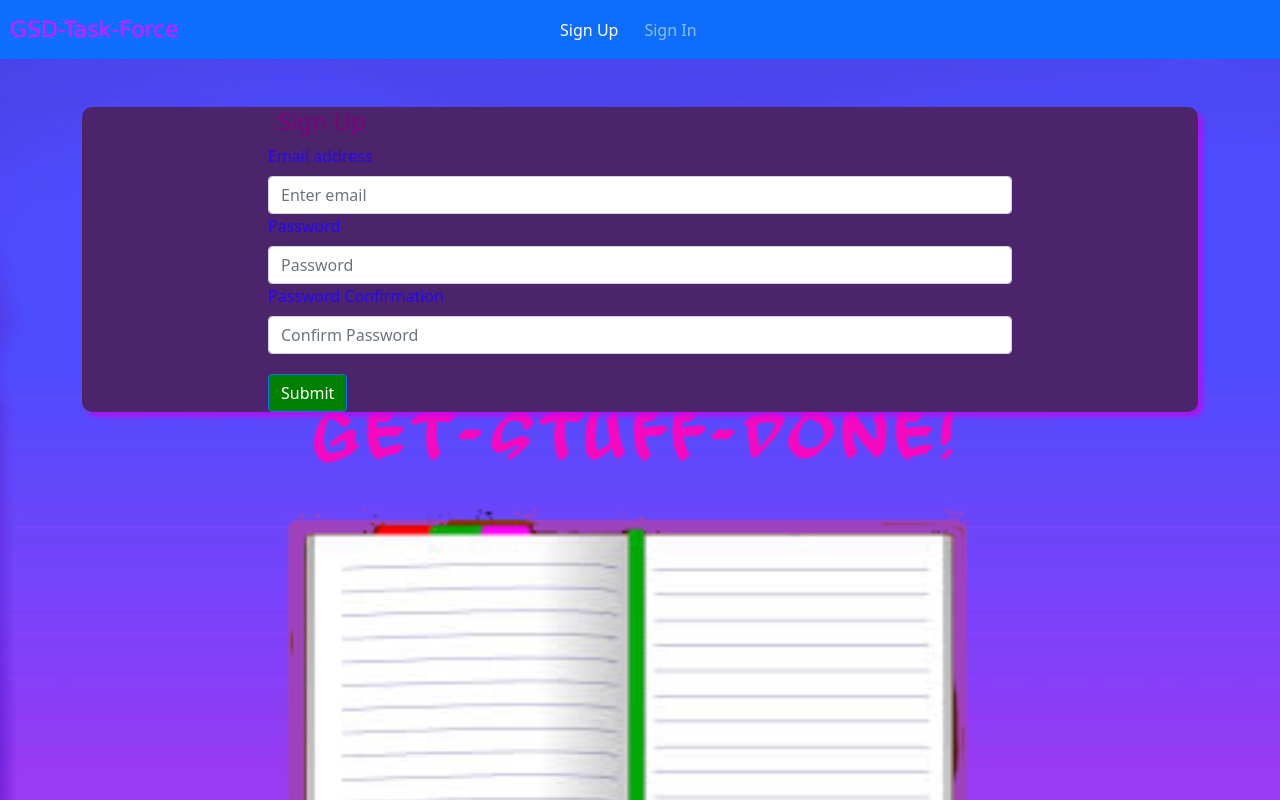
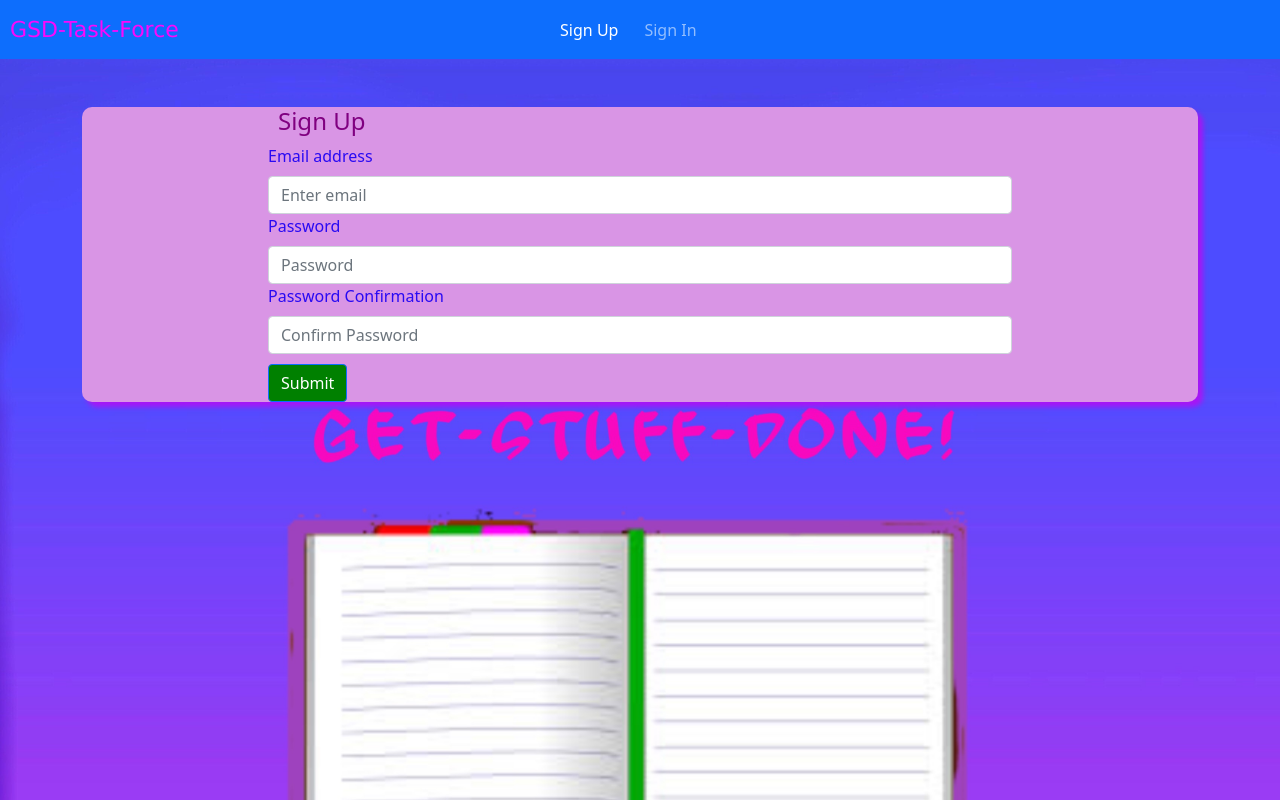
Before and after one commit to GSD-Task-Force/GSD-Task-Force-client, a React (Create React App) app: page /sign-up in a window 1280 px wide. Built offline with nearby package versions, Linux system fonts and the light colour scheme.

Commit message:
Updated colors css

```diff
--- a/src/index.scss
+++ b/src/index.scss
@@ -12,7 +12,7 @@ body{
     // CREATE TASK
     // TaskCreate [line 47 - line 75]
    // align-items: center;
-    background-color: rgb(126, 177, 234);
+    background-color: rgb(179, 124, 224);
     border: 3px solid rgb(49, 5, 245);
     color: blue;
     display: block;
@@ -33,7 +33,7 @@ body{
 .box1{
     // UpdateTask [line 72 - 100]
     align-items: center;
-    background-color: rgb(166, 97, 222);
+    background-color: rgb(179, 124, 224);
     border: 5px solid rgb(2, 0, 10);
     color: blue;
     display: block;
@@ -52,7 +52,7 @@ body{
 
     // Update / Delete page (in ShowTask) [lines 65 - 77]
     align-items: center;
-    background-color: rgb(224, 204, 240);
+    background-color: rgb(126, 177, 234);
     border: 5px solid rgb(49, 5, 245);
     color: blue;
     display: block;
@@ -75,8 +75,8 @@ body{
 }
 .sign{
     //sign up & sign in
-
-    background-color: rgb(76, 36, 108);
+    margin-top: 15px;
+    background-color: rgb(217, 149, 229);
     color:rgba(38, 7, 243, 0.982);
     border-radius: 10px;
     border-color: rgb(2, 199, 243);
@@ -85,7 +85,7 @@ body{
 .signBt{
     // sign up and sign in buttons
     background-color: green;
-    margin-top: 20px;
+    margin-top: 10px;
 }
 .row{
     // Change password
@@ -146,29 +146,6 @@ border-radius: 10%;
 .submitBt{
     margin-top: 35px;
 }
-// .pageTitle{
-//     // IndexTask [line 59]
-//     align-items: center;
-//     background-color: rgb(178, 151, 199);
-//     border: 5px solid rgb(49, 5, 245);
-//     color: blue;
-//     //display: block;
-//     font-family: 'Lucida Sans',
-//     'Lucida Sans Regular',
-//     'Lucida Grande',
-//     'Lucida Sans Unicode',
-//     Geneva,
-//     Verdana,
-//     sans-serif,
-//     serif;
-
-
-//     border-radius: 10px;
-//     box-shadow: 5px 05px 5px 0px rgba(195, 4, 243, 0.75);
-//     padding-top: 10px;
-//     margin-left: 10px;
-//     margin-top: 20px;
-// }
 
 .d-flex{
     //
```
Lines whose indentation alone changed are shown as unchanged.
